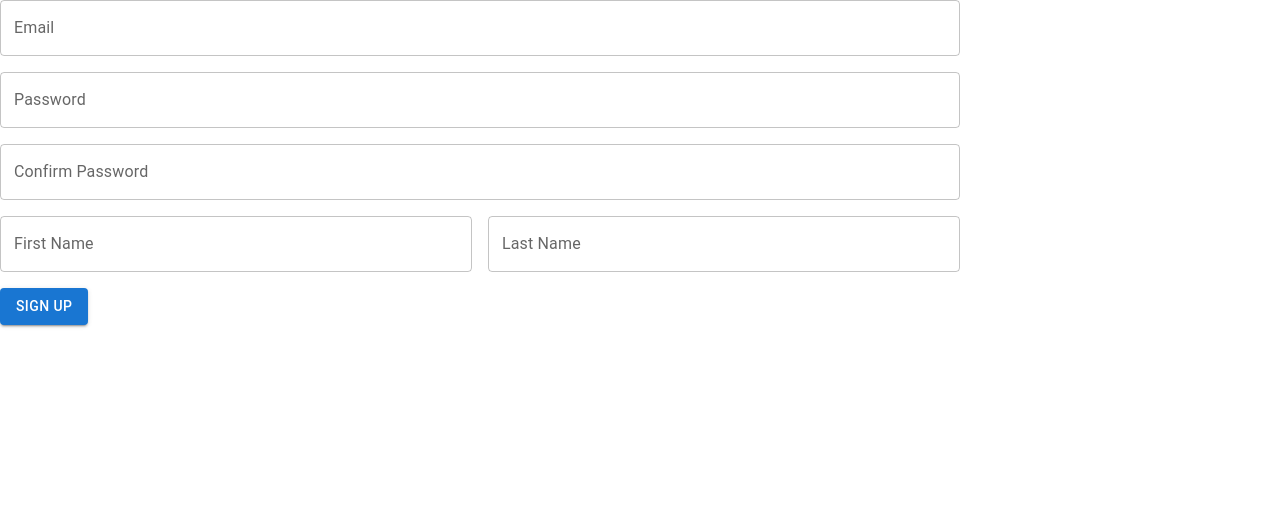
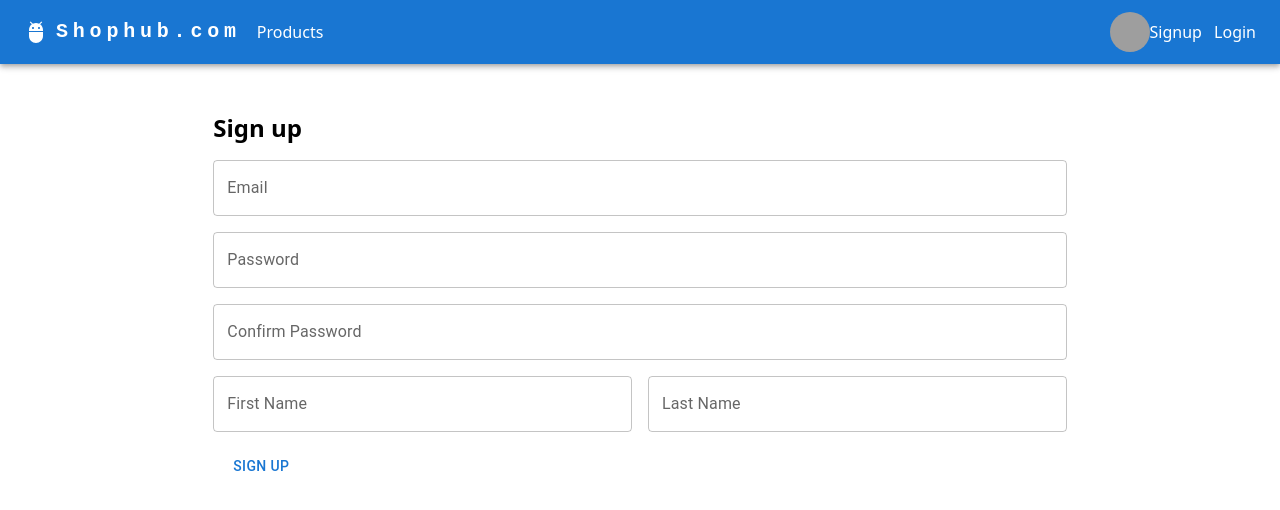
Before and after one commit to rezavai92/e-commerce-client-app, a Next.js app: page /signup in a window 1280 px wide. Shown: the top 510 px of the page. Built offline with nearby package versions, Linux system fonts and the light colour scheme; grey boxes are pictures that could not be loaded.

Commit message:
sign up page ui

```diff
--- a/app/components/user-access-management/signup/signup-form.component.tsx
+++ b/app/components/user-access-management/signup/signup-form.component.tsx
@@ -1,5 +1,7 @@
+"use client";
 import React, { useState } from "react";
-import { TextField, Button, Grid } from "@mui/material";
+import { TextField, Grid, Button, createStyles } from "@mui/material";
+
 import { IdentityRepository } from "@/infrastructure/repositories/IdentityRepository/IdentityRepository";
 import { RegisterUserCommand } from "@/domain/Dtos/identity/register-user-command";
 
@@ -33,7 +35,8 @@
 	};
 
 	return (
-		<form style={{ width: "75%" }} onSubmit={handleSubmit}>
+		<form className="w-2/3">
+			<div className="font-bold text-2xl mb-4">Sign up</div>
 			<Grid container spacing={2}>
 				<Grid item xs={12}>
 					<TextField fullWidth label="Email" name="email" type="email" value={formData.email} onChange={handleChange} variant="outlined" />
@@ -51,7 +54,7 @@
 					<TextField fullWidth label="Last Name" name="lastName" value={formData.lastName} onChange={handleChange} variant="outlined" />
 				</Grid>
 				<Grid item xs={12}>
-					<Button type="submit" variant="contained" color="primary">
+					<Button onClick={handleSubmit} className="w-24 text-white bg-[#2196f3] hover:bg-[#2196f3]" color="primary">
 						Sign Up
 					</Button>
 				</Grid>
--- a/app/layout.tsx
+++ b/app/layout.tsx
@@ -1,22 +1,166 @@
-import type { Metadata } from "next";
+"use client";
+
 import { Inter } from "next/font/google";
 import "./globals.css";
+import * as React from "react";
+import AppBar from "@mui/material/AppBar";
+import Box from "@mui/material/Box";
+import Toolbar from "@mui/material/Toolbar";
+import IconButton from "@mui/material/IconButton";
+import Typography from "@mui/material/Typography";
+import Menu from "@mui/material/Menu";
+import MenuIcon from "@mui/icons-material/Menu";
+import Container from "@mui/material/Container";
+import Avatar from "@mui/material/Avatar";
+import Button from "@mui/material/Button";
+import Tooltip from "@mui/material/Tooltip";
+import MenuItem from "@mui/material/MenuItem";
+import AdbIcon from "@mui/icons-material/Adb";
+import Link from "next/link";
 
+const pages = ["Products", "Pricing", "Blog"];
+const settings = ["Profile", "Account", "Dashboard", "Logout"];
 const inter = Inter({ subsets: ["latin"] });
-
-export const metadata: Metadata = {
-  title: "Create Next App",
-  description: "Generated by create next app",
-};
 
 export default function RootLayout({
 	children,
 }: Readonly<{
 	children: React.ReactNode;
 }>) {
+	const [anchorElNav, setAnchorElNav] = React.useState<null | HTMLElement>(null);
+	const [anchorElUser, setAnchorElUser] = React.useState<null | HTMLElement>(null);
+
+	const handleOpenNavMenu = (event: React.MouseEvent<HTMLElement>) => {
+		setAnchorElNav(event.currentTarget);
+	};
+	const handleOpenUserMenu = (event: React.MouseEvent<HTMLElement>) => {
+		setAnchorElUser(event.currentTarget);
+	};
+
+	const handleCloseNavMenu = () => {
+		setAnchorElNav(null);
+	};
+
+	const handleCloseUserMenu = () => {
+		setAnchorElUser(null);
+	};
+
 	return (
-    <html lang="en">
-      <body className={inter.className}>{children}</body>
-    </html>
+		<>
+			<AppBar position="sticky">
+				<Container maxWidth="xl">
+					<Toolbar disableGutters>
+						<AdbIcon sx={{ display: { xs: "none", md: "flex" }, mr: 1 }} />
+						<Typography
+							variant="h6"
+							noWrap
+							component="a"
+							href="#app-bar-with-responsive-menu"
+							sx={{
+								mr: 2,
+								display: { xs: "none", md: "flex" },
+								fontFamily: "monospace",
+								fontWeight: 700,
+								letterSpacing: ".3rem",
+								color: "inherit",
+								textDecoration: "none",
+							}}
+						>
+							Shophub.com
+						</Typography>
+
+						<Box sx={{ flexGrow: 1, display: { xs: "flex", md: "none" } }}>
+							<IconButton size="large" aria-label="account of current user" aria-controls="menu-appbar" aria-haspopup="true" onClick={handleOpenNavMenu} color="inherit">
+								<MenuIcon />
+							</IconButton>
+							<Menu
+								id="menu-appbar"
+								anchorEl={anchorElNav}
+								anchorOrigin={{
+									vertical: "bottom",
+									horizontal: "left",
+								}}
+								keepMounted
+								transformOrigin={{
+									vertical: "top",
+									horizontal: "left",
+								}}
+								open={Boolean(anchorElNav)}
+								onClose={handleCloseNavMenu}
+								sx={{
+									display: { xs: "block", md: "none" },
+								}}
+							>
+								{pages.map((page) => (
+									<MenuItem key={page} onClick={handleCloseNavMenu}>
+										<Typography textAlign="center">{page}</Typography>
+									</MenuItem>
+								))}
+							</Menu>
+						</Box>
+						<AdbIcon sx={{ display: { xs: "flex", md: "none" }, mr: 1 }} />
+						<Typography
+							variant="h5"
+							noWrap
+							component="a"
+							href="#app-bar-with-responsive-menu"
+							sx={{
+								mr: 2,
+								display: { xs: "flex", md: "none" },
+								flexGrow: 1,
+								fontFamily: "monospace",
+								fontWeight: 700,
+								letterSpacing: ".3rem",
+								color: "inherit",
+								textDecoration: "none",
+							}}
+						>
+							LOGO
+						</Typography>
+						<Box sx={{ flexGrow: 1, display: { xs: "none", md: "flex" } }}>
+							<Link href="products">Products </Link>
+						</Box>
+
+						<Box sx={{ flexGrow: 0 }}>
+							<Tooltip title="Open settings">
+								<IconButton onClick={handleOpenUserMenu} sx={{ p: 0 }}>
+									<Avatar alt="Remy Sharp" src="/static/images/avatar/2.jpg" />
+								</IconButton>
+							</Tooltip>
+							<Menu
+								sx={{ mt: "45px" }}
+								id="menu-appbar"
+								anchorEl={anchorElUser}
+								anchorOrigin={{
+									vertical: "top",
+									horizontal: "right",
+								}}
+								keepMounted
+								transformOrigin={{
+									vertical: "top",
+									horizontal: "right",
+								}}
+								open={Boolean(anchorElUser)}
+								onClose={handleCloseUserMenu}
+							>
+								{settings.map((setting) => (
+									<MenuItem key={setting} onClick={handleCloseUserMenu}>
+										<Typography textAlign="center">{setting}</Typography>
+									</MenuItem>
+								))}
+							</Menu>
+						</Box>
+
+						<Box>
+							<Link className="mr-2" href="signup">
+								Signup{" "}
+							</Link>
+							<Link href="login">Login </Link>
+						</Box>
+					</Toolbar>
+				</Container>
+			</AppBar>
+			{children}
+		</>
 	);
 }
--- a/app/page.tsx
+++ b/app/page.tsx
@@ -1,19 +1,6 @@
-import Image from "next/image";
-import Button from "@mui/material/Button";
+"use client";
 import Link from "next/link";
 
 export default function Home() {
-	return (
-		<main className="flex min-h-screen flex-row items-start start p-8">
-			<div>
-				<h1>Shop hub</h1>
-			</div>
-			<div>
-				<Link href="products">Products </Link>
-			</div>
-			<div>
-				<Link href="signup">Sign Up </Link>
-			</div>
-		</main>
-	);
+	return <main className="flex min-h-screen flex-row items-start start p-8"></main>;
 }
--- a/app/signup/page.tsx
+++ b/app/signup/page.tsx
@@ -4,7 +4,7 @@
 
 function SignupPage() {
 	return (
-		<div>
+		<div className="mt-12 container flex justify-center items-start">
 			<SignUpForm></SignUpForm>
 		</div>
 	);
```
Lines whose indentation alone changed are shown as unchanged.
